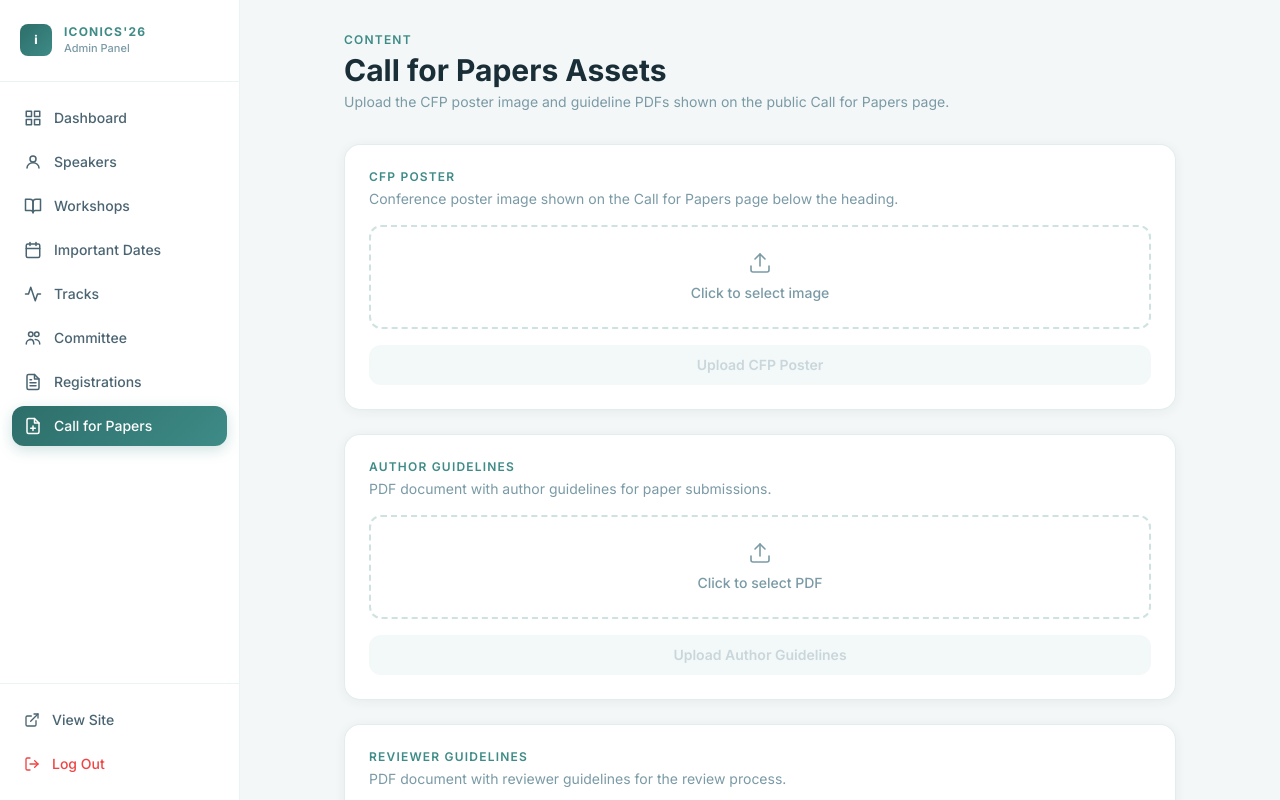
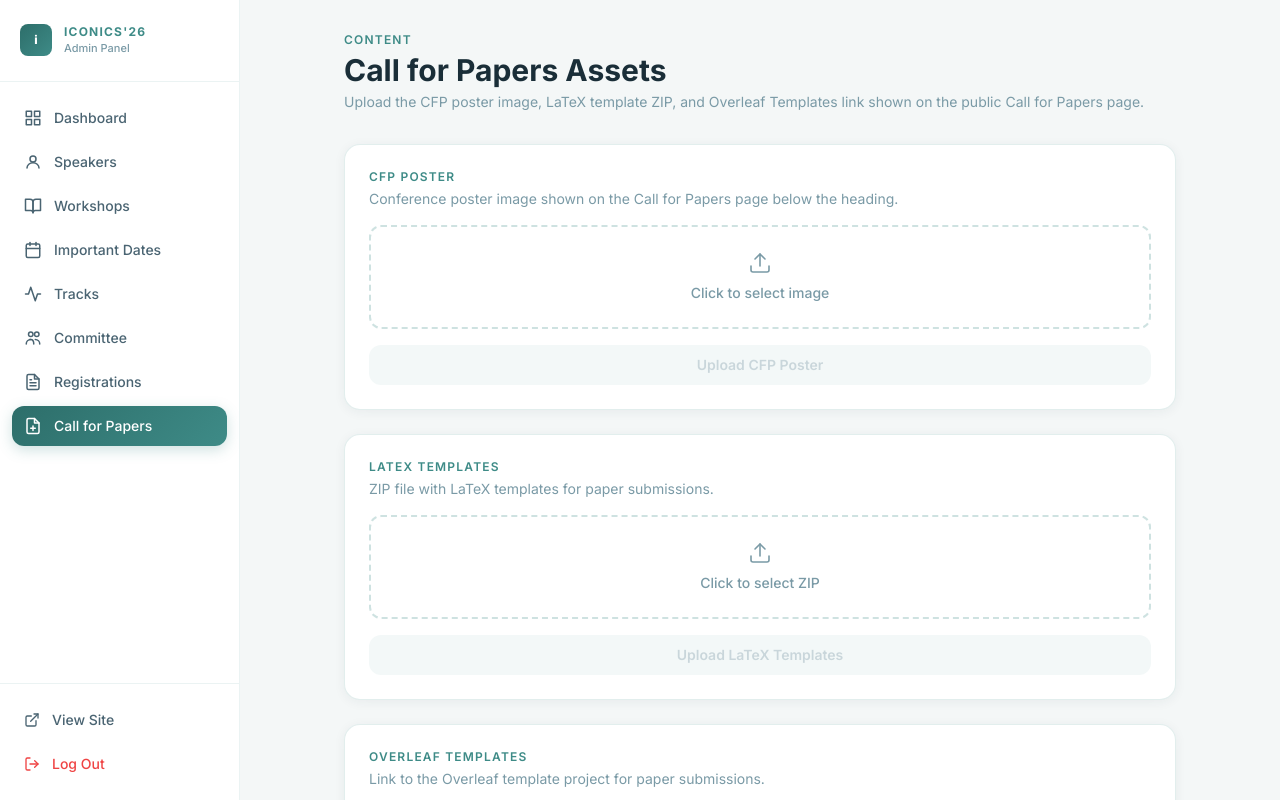
Before and after one commit to thenotsotalentedcoder/iconics, a React (Vite) app: page /admin/callforpapers in a window 1280 px wide. Built offline with nearby package versions, Linux system fonts and the light colour scheme; no server answers; sample sign-in values are in the browser's storage.

Commit message:
templates

```diff
--- a/src/pages/CallForPapers.jsx
+++ b/src/pages/CallForPapers.jsx
@@ -105,7 +105,7 @@ const paperTypes = [
   { type: 'Full Paper',  pages: '6–8 pages', desc: 'Complete research with results and analysis', color: TEAL },
 ];
 
-const PdfDocCard = ({ label, url }) => (
+const DocCard = ({ label, kind, url }) => (
   <motion.a
     href={url || undefined}
     target={url ? '_blank' : undefined}
@@ -122,13 +122,23 @@ const PdfDocCard = ({ label, url }) => (
   >
     <svg width="18" height="18" viewBox="0 0 24 24" fill="none"
       stroke={url ? TEAL_LL : 'rgba(255,255,255,0.3)'} strokeWidth="1.8" strokeLinecap="round" strokeLinejoin="round">
-      <path d="M14 2H6a2 2 0 00-2 2v16a2 2 0 002 2h12a2 2 0 002-2V8z"/>
-      <polyline points="14 2 14 8 20 8"/>
-      <line x1="16" y1="13" x2="8" y2="13"/>
-      <line x1="16" y1="17" x2="8" y2="17"/>
+      {kind === 'LINK' ? (
+        <>
+          <path d="M18 13v6a2 2 0 01-2 2H5a2 2 0 01-2-2V8a2 2 0 012-2h6"/>
+          <polyline points="15 3 21 3 21 9"/>
+          <line x1="10" y1="14" x2="21" y2="3"/>
+        </>
+      ) : (
+        <>
+          <path d="M14 2H6a2 2 0 00-2 2v16a2 2 0 002 2h12a2 2 0 002-2V8z"/>
+          <polyline points="14 2 14 8 20 8"/>
+          <line x1="16" y1="13" x2="8" y2="13"/>
+          <line x1="16" y1="17" x2="8" y2="17"/>
+        </>
+      )}
     </svg>
     <div style={{ textAlign: 'left' }}>
-      <div style={{ fontSize: 10, fontFamily: 'monospace', textTransform: 'uppercase', letterSpacing: '0.1em', color: url ? TEAL_LL : 'rgba(255,255,255,0.3)', marginBottom: 2 }}>PDF</div>
+      <div style={{ fontSize: 10, fontFamily: 'monospace', textTransform: 'uppercase', letterSpacing: '0.1em', color: url ? TEAL_LL : 'rgba(255,255,255,0.3)', marginBottom: 2 }}>{kind}</div>
       <div style={{ fontSize: 13, fontWeight: 600, color: url ? 'white' : 'rgba(255,255,255,0.35)' }}>{label}</div>
     </div>
     {url && (
@@ -152,8 +162,8 @@ const CallForPapers = () => {
   const { settings } = useSiteSettings();
 
   const posterUrl = resolveUrl(settings?.cfp_poster_url);
-  const authorUrl = resolveUrl(settings?.cfp_author_guidelines_url);
-  const reviewerUrl = resolveUrl(settings?.cfp_reviewer_guidelines_url);
+  const latexTemplateUrl = resolveUrl(settings?.cfp_latex_template_url);
+  const overleafTemplateUrl = resolveUrl(settings?.cfp_overleaf_template_url);
 
 
   return (
@@ -450,8 +460,8 @@ const CallForPapers = () => {
                       Guideline Documents
                     </div>
                     <div style={{ display: 'flex', gap: 12, justifyContent: 'center', flexWrap: 'wrap' }}>
-                      <PdfDocCard label="Author Guidelines" url={authorUrl} />
-                      <PdfDocCard label="Reviewer Guidelines" url={reviewerUrl} />
+                      <DocCard label="LaTeX Templates" kind="ZIP" url={latexTemplateUrl} />
+                      <DocCard label="Overleaf Templates" kind="LINK" url={overleafTemplateUrl} />
                     </div>
                   </div>
                 </div>
--- a/src/pages/admin/AdminCallForPapers.jsx
+++ b/src/pages/admin/AdminCallForPapers.jsx
@@ -6,7 +6,61 @@ const TEAL = '#3E8B87';
 const DARK = '#1A2E38';
 const MUTED = '#7A9AA6';
 
-function UploadCard({ label, description, accept, fieldName, currentUrl, isImage, onUpload, uploading }) {
+function LinkCard({ label, description, settingKey, currentUrl, onSave, saving }) {
+  const [value, setValue] = useState(currentUrl || '');
+
+  const handleSave = () => {
+    if (!value.trim()) return;
+    onSave(settingKey, value.trim());
+  };
+
+  return (
+    <motion.div
+      initial={{ opacity: 0, y: 16 }}
+      animate={{ opacity: 1, y: 0 }}
+      className="bg-white rounded-2xl border p-6"
+      style={{ borderColor: 'rgba(62,139,135,0.15)', boxShadow: '0 2px 12px rgba(30,58,68,0.06)' }}
+    >
+      <div className="flex items-start justify-between mb-4">
+        <div>
+          <div className="text-xs font-semibold uppercase tracking-widest mb-1" style={{ color: TEAL }}>{label}</div>
+          <p className="text-sm" style={{ color: MUTED }}>{description}</p>
+        </div>
+        {currentUrl && (
+          <a
+            href={currentUrl}
+            target="_blank"
+            rel="noopener noreferrer"
+            className="text-xs font-semibold px-3 py-1.5 rounded-lg flex-shrink-0 ml-4"
+            style={{ background: 'rgba(62,139,135,0.1)', color: TEAL, textDecoration: 'none' }}
+          >
+            View Current
+          </a>
+        )}
+      </div>
+
+      <input
+        type="url"
+        value={value}
+        onChange={(e) => setValue(e.target.value)}
+        placeholder="https://www.overleaf.com/..."
+        className="w-full px-4 py-2.5 rounded-xl border text-sm"
+        style={{ borderColor: 'rgba(62,139,135,0.25)', color: DARK }}
+      />
+
+      <button
+        onClick={handleSave}
+        disabled={!value.trim() || saving}
+        className="mt-4 w-full py-2.5 rounded-xl text-sm font-semibold transition-all disabled:opacity-40 disabled:cursor-not-allowed"
+        style={{ background: value.trim() ? TEAL : 'rgba(62,139,135,0.15)', color: value.trim() ? 'white' : MUTED }}
+      >
+        {saving ? 'Saving…' : `Save ${label} Link`}
+      </button>
+    </motion.div>
+  );
+}
+
+function UploadCard({ label, description, accept, fieldName, currentUrl, isImage, fileTypeLabel = 'File', onUpload, uploading }) {
   const inputRef = useRef(null);
   const [preview, setPreview] = useState(null);
   const [fileName, setFileName] = useState('');
@@ -69,13 +123,13 @@ function UploadCard({ label, description, accept, fieldName, currentUrl, isImage
         </div>
       )}
 
-      {/* Current PDF indicator */}
+      {/* Current file indicator */}
       {!isImage && currentUrl && !hasNewFile && (
         <div className="mb-4 flex items-center gap-3 px-4 py-3 rounded-xl" style={{ background: 'rgba(62,139,135,0.06)', border: '1px solid rgba(62,139,135,0.12)' }}>
           <svg width="20" height="20" viewBox="0 0 24 24" fill="none" stroke={TEAL} strokeWidth="1.8" strokeLinecap="round" strokeLinejoin="round">
             <path d="M14 2H6a2 2 0 00-2 2v16a2 2 0 002 2h12a2 2 0 002-2V8z"/><polyline points="14 2 14 8 20 8"/>
           </svg>
-          <span className="text-sm font-medium" style={{ color: DARK }}>PDF uploaded</span>
+          <span className="text-sm font-medium" style={{ color: DARK }}>{fileTypeLabel} uploaded</span>
         </div>
       )}
 
@@ -89,7 +143,7 @@ function UploadCard({ label, description, accept, fieldName, currentUrl, isImage
           <path d="M21 15v4a2 2 0 01-2 2H5a2 2 0 01-2-2v-4"/><polyline points="17 8 12 3 7 8"/><line x1="12" y1="3" x2="12" y2="15"/>
         </svg>
         <span className="text-sm font-medium" style={{ color: hasNewFile ? TEAL : MUTED }}>
-          {hasNewFile ? fileName : `Click to select ${isImage ? 'image' : 'PDF'}`}
+          {hasNewFile ? fileName : `Click to select ${isImage ? 'image' : fileTypeLabel}`}
         </span>
         <input
           ref={inputRef}
@@ -116,6 +170,7 @@ export default function AdminCallForPapers() {
   const [settings, setSettings] = useState({});
   const [loading, setLoading] = useState(true);
   const [uploading, setUploading] = useState(null);
+  const [saving, setSaving] = useState(false);
   const [success, setSuccess] = useState('');
   const [error, setError] = useState('');
 
@@ -136,12 +191,28 @@ export default function AdminCallForPapers() {
       await api.adminUploadCfpAssets(formData);
       const r = await api.adminGetSettings();
       setSettings(r.data);
-      const labels = { poster: 'Poster', authorGuidelines: 'Author Guidelines', reviewerGuidelines: 'Reviewer Guidelines' };
+      const labels = { poster: 'Poster', latexTemplate: 'LaTeX Templates' };
       setSuccess(`${labels[fieldName]} uploaded successfully.`);
     } catch (e) {
       setError(e.message || 'Upload failed.');
     } finally {
       setUploading(null);
+    }
+  };
+
+  const handleSaveLink = async (settingKey, value) => {
+    setSaving(true);
+    setSuccess('');
+    setError('');
+    try {
+      await api.adminUpdateSetting(settingKey, value);
+      const r = await api.adminGetSettings();
+      setSettings(r.data);
+      setSuccess('Overleaf Templates link saved successfully.');
+    } catch (e) {
+      setError(e.message || 'Save failed.');
+    } finally {
+      setSaving(false);
     }
   };
 
@@ -152,7 +223,7 @@ export default function AdminCallForPapers() {
         <div className="text-xs font-semibold uppercase tracking-widest mb-1" style={{ color: TEAL }}>Content</div>
         <h1 className="text-2xl lg:text-3xl font-bold" style={{ color: DARK }}>Call for Papers Assets</h1>
         <p className="text-sm mt-1" style={{ color: MUTED }}>
-          Upload the CFP poster image and guideline PDFs shown on the public Call for Papers page.
+          Upload the CFP poster image, LaTeX template ZIP, and Overleaf Templates link shown on the public Call for Papers page.
         </p>
       </motion.div>
 
@@ -189,28 +260,27 @@ export default function AdminCallForPapers() {
             uploading={uploading === 'poster'}
           />
 
-          {/* Author Guidelines */}
+          {/* LaTeX Templates */}
           <UploadCard
-            label="Author Guidelines"
-            description="PDF document with author guidelines for paper submissions."
-            accept="application/pdf,.pdf"
-            fieldName="authorGuidelines"
-            currentUrl={settings.cfp_author_guidelines_url}
+            label="LaTeX Templates"
+            description="ZIP file with LaTeX templates for paper submissions."
+            accept="application/zip,.zip"
+            fieldName="latexTemplate"
+            fileTypeLabel="ZIP"
+            currentUrl={settings.cfp_latex_template_url}
             isImage={false}
             onUpload={handleUpload}
-            uploading={uploading === 'authorGuidelines'}
+            uploading={uploading === 'latexTemplate'}
           />
 
-          {/* Reviewer Guidelines */}
-          <UploadCard
-            label="Reviewer Guidelines"
-            description="PDF document with reviewer guidelines for the review process."
-            accept="application/pdf,.pdf"
-            fieldName="reviewerGuidelines"
-            currentUrl={settings.cfp_reviewer_guidelines_url}
-            isImage={false}
-            onUpload={handleUpload}
-            uploading={uploading === 'reviewerGuidelines'}
+          {/* Overleaf Templates */}
+          <LinkCard
+            label="Overleaf Templates"
+            description="Link to the Overleaf template project for paper submissions."
+            settingKey="cfp_overleaf_template_url"
+            currentUrl={settings.cfp_overleaf_template_url}
+            onSave={handleSaveLink}
+            saving={saving}
           />
         </div>
       )}
```
